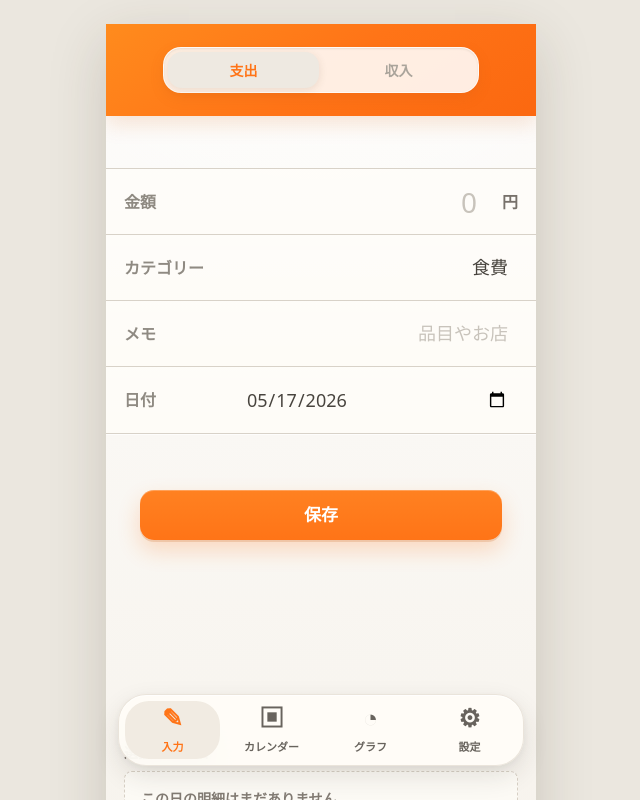
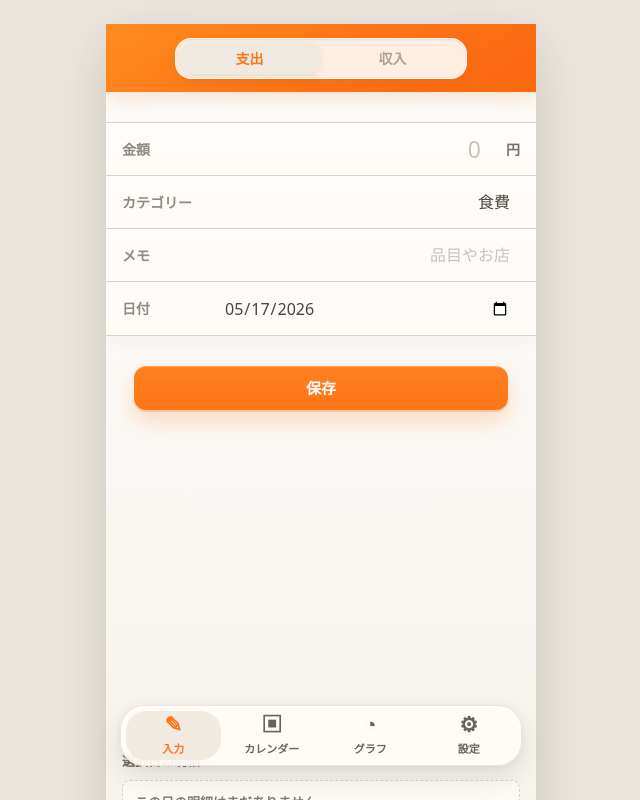
Before and after one commit to yusei-iwaki/kakeibo, a Next.js app: page / in a window 1280 px wide. Shown: the top 800 px of the page, without its empty margins (319-959 px from the left). Built offline with nearby package versions, Linux system fonts and the light colour scheme.

Commit message:
家計簿UIの密度と質感を調整

```diff
--- a/src/app/globals.css
+++ b/src/app/globals.css
@@ -1,7 +1,7 @@
 @import "tailwindcss";
 
 :root {
-  --background: #f7f4ee;
+  --background: #f8f5ef;
   --foreground: #2f2d2a;
   --orange: #ff7417;
   --orange-dark: #e9650d;
@@ -9,6 +9,8 @@
   --muted: #8f8a82;
   --paper: #fffdf8;
   --soft: #f4efe6;
+  --shadow-soft: 0 8px 24px rgba(56, 45, 31, 0.08);
+  --shadow-hair: inset 0 1px 0 rgba(255, 255, 255, 0.72);
 }
 
 @theme inline {
@@ -70,8 +72,8 @@ textarea {
   margin: 0 auto;
   overflow: hidden;
   background:
-    radial-gradient(circle at 50% -16%, rgba(255, 255, 255, 0.92), transparent 34%),
-    linear-gradient(180deg, rgba(255, 255, 255, 0.76), rgba(246, 242, 235, 0.92)),
+    radial-gradient(circle at 50% -18%, rgba(255, 255, 255, 0.96), transparent 32%),
+    linear-gradient(180deg, rgba(255, 255, 255, 0.82), rgba(246, 242, 235, 0.95)),
     var(--background);
   box-shadow: 0 18px 54px rgba(61, 49, 33, 0.18);
 }
@@ -80,8 +82,8 @@ textarea {
   position: sticky;
   top: 0;
   z-index: 20;
-  min-height: 92px;
-  padding: max(14px, env(safe-area-inset-top)) 18px 14px;
+  min-height: 68px;
+  padding: max(9px, env(safe-area-inset-top)) 16px 9px;
   background: linear-gradient(145deg, #ff8b1d 0%, #ff7417 52%, #fb6810 100%);
   color: white;
   box-shadow: 0 8px 20px rgba(209, 93, 12, 0.16);
@@ -89,13 +91,13 @@ textarea {
 
 .header-content {
   display: grid;
-  min-height: 64px;
+  min-height: 50px;
   place-items: center;
 }
 
 .plain-header-title,
 .month-header h1 {
-  font-size: 20px;
+  font-size: 18px;
   font-weight: 700;
   letter-spacing: 0;
 }
@@ -103,11 +105,11 @@ textarea {
 .segmented-control {
   display: grid;
   width: 100%;
-  max-width: 316px;
+  max-width: 292px;
   grid-template-columns: repeat(2, minmax(0, 1fr));
   gap: 4px;
   border: 1px solid rgba(255, 255, 255, 0.68);
-  border-radius: 18px;
+  border-radius: 16px;
   background: rgba(255, 255, 255, 0.88);
   padding: 4px;
   box-shadow:
@@ -116,8 +118,8 @@ textarea {
 }
 
 .segmented-control button {
-  min-height: 36px;
-  border-radius: 14px;
+  min-height: 31px;
+  border-radius: 12px;
   color: #aaa49b;
   font-size: 14px;
   font-weight: 800;
@@ -149,26 +151,45 @@ textarea {
 }
 
 .month-header {
-  display: grid;
+  position: relative;
+  display: flex;
   width: 100%;
-  grid-template-columns: 44px 1fr 44px;
+  min-height: 42px;
   align-items: center;
-  gap: 6px;
+  justify-content: center;
 }
 
 .month-header h1 {
+  width: 100%;
+  padding: 0 54px;
   text-align: center;
 }
 
 .icon-button {
+  position: absolute;
+  top: 50%;
   display: grid;
-  min-height: 40px;
+  width: 38px;
+  min-height: 38px;
   place-items: center;
   border-radius: 999px;
   color: white;
-  font-size: 31px;
+  font-size: 28px;
   line-height: 1;
+  transform: translateY(-50%);
   transition: transform 110ms ease, background 140ms ease;
+}
+
+.icon-button:first-child {
+  left: 0;
+}
+
+.icon-button:last-child {
+  right: 0;
+}
+
+.icon-button:active {
+  transform: translateY(calc(-50% + 1px)) scale(0.97);
 }
 
 .icon-button:hover {
@@ -176,8 +197,8 @@ textarea {
 }
 
 .screen-content {
-  min-height: calc(100vh - 92px);
-  padding: 0 0 calc(96px + env(safe-area-inset-bottom));
+  min-height: calc(100vh - 68px);
+  padding: 0 0 calc(82px + env(safe-area-inset-bottom));
 }
 
 .page-stack,
@@ -185,15 +206,15 @@ textarea {
 .charts-page,
 .settings-page {
   display: grid;
-  gap: 14px;
+  gap: 10px;
 }
 
 .entry-form {
   display: grid;
-  min-height: calc(100vh - 188px);
+  min-height: calc(100vh - 150px);
   align-content: start;
-  gap: 56px;
-  padding-top: 52px;
+  gap: 30px;
+  padding-top: 30px;
 }
 
 .form-status-row {
@@ -212,17 +233,17 @@ textarea {
   border-top: 1px solid var(--line);
   border-bottom: 1px solid var(--line);
   background: rgba(255, 253, 248, 0.84);
-  box-shadow: 0 1px 0 rgba(255, 255, 255, 0.78);
+  box-shadow: var(--shadow-hair), 0 5px 18px rgba(55, 44, 31, 0.04);
 }
 
 .input-row {
   display: grid;
-  min-height: 66px;
-  grid-template-columns: 112px 1fr auto;
+  min-height: 53px;
+  grid-template-columns: 92px 1fr auto;
   align-items: center;
   gap: 10px;
   border-bottom: 1px solid var(--line);
-  padding: 0 18px;
+  padding: 0 16px;
   background: linear-gradient(180deg, rgba(255, 255, 255, 0.2), rgba(255, 255, 255, 0));
 }
 
@@ -232,7 +253,7 @@ textarea {
 
 .input-row span {
   color: var(--muted);
-  font-size: 16px;
+  font-size: 14px;
   font-weight: 700;
 }
 
@@ -242,7 +263,7 @@ textarea {
   border: 0;
   background: transparent;
   color: #48443e;
-  font-size: 18px;
+  font-size: 16px;
   outline: 0;
   text-align: right;
 }
@@ -257,21 +278,21 @@ textarea {
 
 .input-row b {
   color: #77716b;
-  font-size: 16px;
+  font-size: 14px;
 }
 
 .amount-input {
   color: #2f2d2a !important;
-  font-size: 28px !important;
+  font-size: 23px !important;
 }
 
 .save-button {
-  min-height: 50px;
-  margin: 0 34px;
-  border-radius: 14px;
+  min-height: 44px;
+  margin: 0 28px;
+  border-radius: 12px;
   background: linear-gradient(180deg, #ff8121, var(--orange));
   color: white;
-  font-size: 17px;
+  font-size: 15px;
   font-weight: 800;
   box-shadow:
     0 10px 22px rgba(255, 116, 23, 0.24),
@@ -299,20 +320,20 @@ textarea {
 }
 
 .plain-list-panel {
-  padding: 0 18px 18px;
+  padding: 0 16px 14px;
 }
 
 .plain-list-panel h2 {
   margin-bottom: 8px;
   color: #716b64;
-  font-size: 14px;
+  font-size: 13px;
   font-weight: 800;
 }
 
 .list-stack,
 .fixed-cost-list {
   display: grid;
-  gap: 8px;
+  gap: 7px;
 }
 
 .transaction-item,
@@ -324,8 +345,8 @@ textarea {
   border: 1px solid rgba(216, 210, 200, 0.86);
   border-radius: 8px;
   background: rgba(255, 253, 248, 0.9);
-  padding: 10px 10px 10px 12px;
-  box-shadow: 0 4px 12px rgba(48, 40, 30, 0.04);
+  padding: 8px 9px 8px 11px;
+  box-shadow: var(--shadow-hair), 0 4px 14px rgba(48, 40, 30, 0.045);
 }
 
 .transaction-main {
@@ -341,7 +362,7 @@ textarea {
 .transaction-main p,
 .fixed-cost-item p {
   color: #48443e;
-  font-size: 15px;
+  font-size: 14px;
   font-weight: 800;
 }
 
@@ -361,7 +382,7 @@ textarea {
 }
 
 .delete-chip {
-  min-height: 32px;
+  min-height: 28px;
   border-radius: 999px;
   background: #fff2ee;
   padding: 0 10px;
@@ -378,14 +399,14 @@ textarea {
   border-bottom: 1px solid var(--line);
   background: rgba(255, 253, 248, 0.88);
   color: #6b675f;
-  font-size: 13px;
+  font-size: 12px;
   font-weight: 800;
   text-align: center;
 }
 
 .weekday-row span {
-  min-height: 30px;
-  padding-top: 8px;
+  min-height: 25px;
+  padding-top: 6px;
 }
 
 .weekday-row span:first-child,
@@ -407,7 +428,7 @@ textarea {
 
 .calendar-day,
 .calendar-blank {
-  min-height: 65px;
+  min-height: 52px;
   border-right: 1px solid var(--line);
   border-bottom: 1px solid var(--line);
   background: rgba(255, 253, 248, 0.66);
@@ -416,8 +437,8 @@ textarea {
 .calendar-day {
   display: grid;
   align-content: start;
-  gap: 4px;
-  padding: 7px 5px;
+  gap: 2px;
+  padding: 5px 4px;
   color: #7d7770;
   text-align: left;
   transition: transform 110ms ease, background 140ms ease, box-shadow 140ms ease;
@@ -430,14 +451,14 @@ textarea {
 }
 
 .calendar-day > span:first-child {
-  font-size: 13px;
+  font-size: 12px;
   font-weight: 800;
 }
 
 .calendar-day > span:last-child {
   display: grid;
   gap: 2px;
-  font-size: 9px;
+  font-size: 8px;
   font-style: normal;
   line-height: 1.15;
 }
@@ -466,7 +487,7 @@ textarea {
   grid-template-columns: repeat(3, 1fr);
   border-bottom: 1px solid var(--line);
   background: rgba(255, 253, 248, 0.92);
-  padding: 8px 10px;
+  padding: 6px 10px;
   text-align: center;
 }
 
@@ -481,7 +502,7 @@ textarea {
 
 .month-summary strong {
   color: #5b554f;
-  font-size: 16px;
+  font-size: 14px;
   font-weight: 500;
 }
 
@@ -491,11 +512,11 @@ textarea {
 }
 
 .date-strip {
-  min-height: 25px;
+  min-height: 22px;
   border-top: 0;
   border-bottom: 1px solid #eadfca;
   background: linear-gradient(180deg, #fbf4e5, #f7efdf);
-  padding: 5px 16px 0;
+  padding: 4px 14px 0;
   color: #726d65;
   font-size: 12px;
   font-weight: 800;
@@ -504,45 +525,47 @@ textarea {
 .ledger-row {
   display: flex;
   width: 100%;
-  min-height: 54px;
+  min-height: 45px;
   align-items: center;
   justify-content: space-between;
   gap: 12px;
   border-bottom: 1px solid var(--line);
   background: rgba(255, 253, 248, 0.82);
-  padding: 0 17px;
+  padding: 0 15px;
   text-align: left;
   transition: transform 110ms ease, background 140ms ease;
 }
 
 .ledger-row span {
   color: #55504a;
-  font-size: 16px;
+  font-size: 14px;
 }
 
 .ledger-row strong {
-  font-size: 17px;
+  font-size: 15px;
   font-weight: 500;
 }
 
 .charts-page {
-  padding: 20px 18px 0;
+  padding: 14px 16px 0;
 }
 
 .donut-wrap {
   display: grid;
-  min-height: 290px;
+  min-height: 218px;
   place-items: center;
 }
 
 .donut-chart {
   position: relative;
   display: grid;
-  width: min(72vw, 270px);
+  width: min(58vw, 220px);
   aspect-ratio: 1;
   place-items: center;
   border-radius: 999px;
-  box-shadow: 0 8px 26px rgba(58, 49, 37, 0.12);
+  box-shadow:
+    0 12px 30px rgba(58, 49, 37, 0.12),
+    inset 0 1px 0 rgba(255, 255, 255, 0.28);
 }
 
 .donut-chart::before {
@@ -558,7 +581,7 @@ textarea {
   position: relative;
   z-index: 1;
   display: grid;
-  width: 38%;
+  width: 42%;
   aspect-ratio: 1;
   place-items: center;
   border-radius: 999px;
@@ -567,7 +590,7 @@ textarea {
 }
 
 .donut-chart strong {
-  font-size: 15px;
+  font-size: 13px;
   font-weight: 800;
 }
 
@@ -577,16 +600,16 @@ textarea {
   justify-content: space-between;
   border-top: 1px solid var(--line);
   border-bottom: 1px solid var(--line);
-  padding: 12px 0;
+  padding: 9px 0;
 }
 
 .chart-total-row span {
   color: #5b554f;
-  font-size: 16px;
+  font-size: 14px;
 }
 
 .chart-total-row strong {
-  font-size: 18px;
+  font-size: 16px;
   font-weight: 500;
 }
 
@@ -596,8 +619,8 @@ textarea {
 
 .category-row {
   display: grid;
-  min-height: 48px;
-  grid-template-columns: 12px 76px 1fr auto;
+  min-height: 41px;
+  grid-template-columns: 10px 68px 1fr auto;
   align-items: center;
   gap: 8px;
   border-bottom: 1px solid var(--line);
@@ -611,7 +634,7 @@ textarea {
 
 .category-row span {
   color: #5c5751;
-  font-size: 14px;
+  font-size: 13px;
   font-weight: 800;
 }
 
@@ -630,14 +653,14 @@ textarea {
 
 .category-row strong {
   color: #5a554f;
-  font-size: 15px;
+  font-size: 13px;
   font-weight: 500;
 }
 
 .mini-summary-grid {
   display: grid;
   grid-template-columns: 1fr 1fr;
-  gap: 10px;
+  gap: 8px;
 }
 
 .mini-summary-grid > div,
@@ -645,12 +668,12 @@ textarea {
   border: 1px solid rgba(216, 210, 200, 0.82);
   border-radius: 8px;
   background: rgba(255, 253, 248, 0.9);
-  padding: 12px;
-  box-shadow: 0 5px 14px rgba(48, 40, 30, 0.04);
+  padding: 10px;
+  box-shadow: var(--shadow-hair), 0 5px 16px rgba(48, 40, 30, 0.05);
 }
 
 .mini-summary-grid strong {
-  font-size: 18px;
+  font-size: 15px;
   font-weight: 800;
 }
 
@@ -661,12 +684,12 @@ textarea {
 
 .monthly-chart-panel h2 {
   color: #5b554f;
-  font-size: 15px;
+  font-size: 13px;
   font-weight: 800;
 }
 
 .monthly-chart-panel > div:first-of-type {
-  height: 170px;
+  height: 132px;
 }
 
 .chart-legend {
@@ -698,18 +721,18 @@ textarea {
 }
 
 .settings-page {
-  padding-top: 30px;
+  padding-top: 18px;
 }
 
 .setting-row {
   display: flex;
   width: 100%;
-  min-height: 62px;
+  min-height: 50px;
   align-items: center;
   justify-content: space-between;
-  padding: 0 18px;
+  padding: 0 16px;
   color: #4f4b45;
-  font-size: 16px;
+  font-size: 14px;
   font-weight: 700;
   text-align: left;
   transition: transform 110ms ease, background 140ms ease;
@@ -730,12 +753,12 @@ textarea {
 }
 
 .fixed-form .save-button {
-  margin-top: 18px;
-  margin-bottom: 18px;
+  margin-top: 14px;
+  margin-bottom: 14px;
 }
 
 .fixed-cost-list {
-  padding: 0 18px 18px;
+  padding: 0 16px 14px;
 }
 
 .fixed-cost-item > div {
@@ -747,7 +770,7 @@ textarea {
 }
 
 .toggle-pill {
-  min-height: 30px;
+  min-height: 27px;
   border-radius: 999px;
   background: #eee8df;
   padding: 0 10px;
@@ -766,27 +789,27 @@ textarea {
   border: 1px dashed #d7d0c5;
   border-radius: 8px;
   background: rgba(255, 253, 248, 0.62);
-  padding: 16px;
+  padding: 12px;
   color: #827b73;
-  font-size: 14px;
+  font-size: 13px;
   font-weight: 700;
 }
 
 .bottom-tabs {
   position: fixed;
-  right: max(12px, calc((100vw - 430px) / 2 + 12px));
-  bottom: max(10px, env(safe-area-inset-bottom));
-  left: max(12px, calc((100vw - 430px) / 2 + 12px));
+  right: max(14px, calc((100vw - 430px) / 2 + 14px));
+  bottom: max(9px, env(safe-area-inset-bottom));
+  left: max(14px, calc((100vw - 430px) / 2 + 14px));
   z-index: 30;
   display: grid;
-  max-width: 406px;
+  max-width: 402px;
   grid-template-columns: repeat(4, minmax(0, 1fr));
   gap: 4px;
   margin: 0 auto;
   border: 1px solid rgba(228, 221, 211, 0.78);
-  border-radius: 28px;
-  background: rgba(255, 253, 248, 0.9);
-  padding: 6px;
+  border-radius: 24px;
+  background: rgba(255, 253, 248, 0.88);
+  padding: 5px;
   box-shadow:
     0 10px 26px rgba(53, 43, 30, 0.12),
     0 2px 8px rgba(53, 43, 30, 0.05),
@@ -796,10 +819,10 @@ textarea {
 
 .bottom-tabs button {
   display: grid;
-  min-height: 58px;
+  min-height: 49px;
   place-items: center;
   gap: 2px;
-  border-radius: 24px;
+  border-radius: 20px;
   color: #68635d;
   font-size: 11px;
   font-weight: 800;
@@ -811,10 +834,10 @@ textarea {
 
 .bottom-tabs button span {
   display: grid;
-  width: 26px;
-  height: 26px;
+  width: 22px;
+  height: 22px;
   place-items: center;
-  font-size: 25px;
+  font-size: 21px;
   line-height: 1;
 }
 
```
